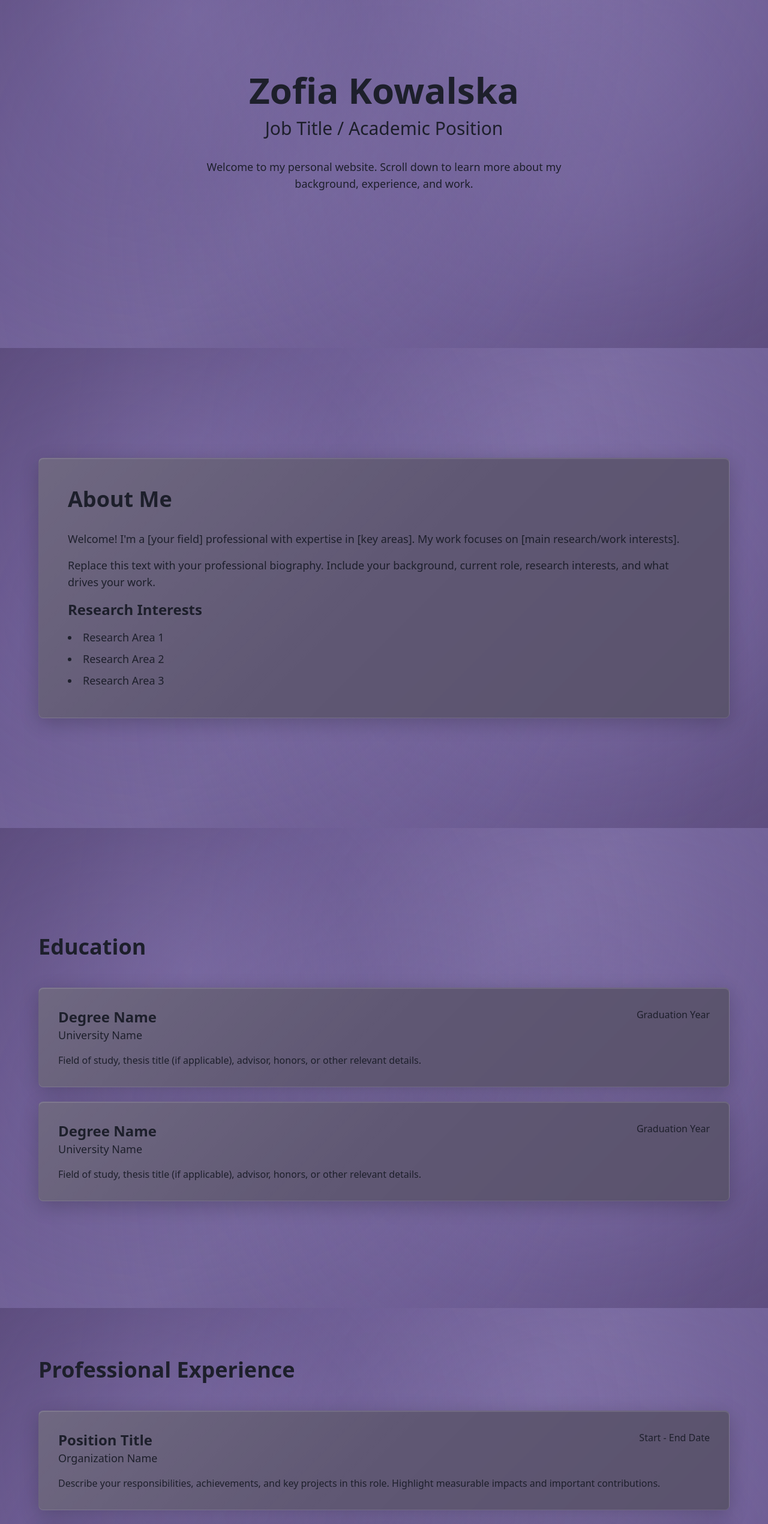
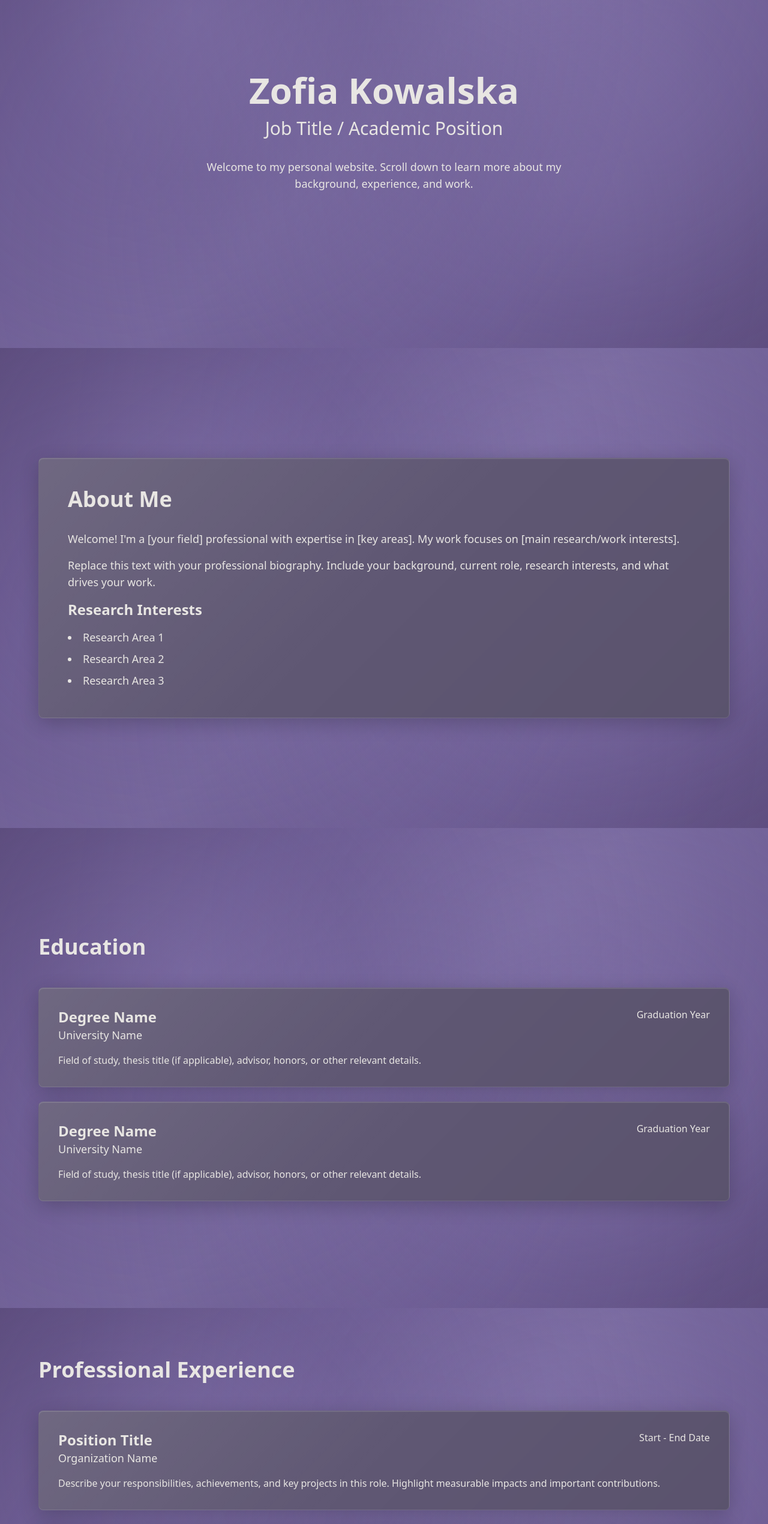
Before and after one commit to zofiakowalska/PersonalWeb, a React (Vite) app: page / in a window 1280 px wide. Shown: the part 220-2760 px from the top of the page at 60% size. Built offline with nearby package versions, Linux system fonts and the light colour scheme.

Commit message:
Remove box gradients, darken boxes for contrast, change text to grey/cream

```diff
--- a/src/App.jsx
+++ b/src/App.jsx
@@ -116,9 +116,9 @@ export default function PersonalWebsite() {
       {/* Home Section */}
       <section id="home" className="min-h-screen flex items-center justify-center px-6 pt-20">
         <div className="max-w-4xl mx-auto text-center">
-          <h1 className="text-5xl md:text-6xl font-bold mb-4" style={{ color: '#1d1f2b' }}>Zofia Kowalska</h1>
-          <p className="text-2xl md:text-3xl mb-8" style={{ color: '#1d1f2b' }}>Job Title / Academic Position</p>
-          <p className="text-lg max-w-2xl mx-auto" style={{ color: '#1d1f2b' }}>
+          <h1 className="text-5xl md:text-6xl font-bold mb-4" style={{ color: '#e8e6e3' }}>Zofia Kowalska</h1>
+          <p className="text-2xl md:text-3xl mb-8" style={{ color: '#e8e6e3' }}>Job Title / Academic Position</p>
+          <p className="text-lg max-w-2xl mx-auto" style={{ color: '#e8e6e3' }}>
             Welcome to my personal website. Scroll down to learn more about my background, experience, and work.
           </p>
         </div>
@@ -134,8 +134,8 @@ export default function PersonalWebsite() {
           boxShadow: '0 8px 32px 0 rgba(0, 0, 0, 0.2), inset 0 1px 1px 0 rgba(255, 255, 255, 0.15)',
           backgroundImage: 'linear-gradient(135deg, rgba(255, 255, 255, 0.1) 0%, transparent 50%, rgba(0, 0, 0, 0.05) 100%)'
         }}>
-            <h2 className="text-4xl font-bold mb-8" style={{ color: '#1d1f2b' }}>About Me</h2>
-            <div className="prose max-w-none space-y-4 text-lg" style={{ color: '#1d1f2b' }}>
+            <h2 className="text-4xl font-bold mb-8" style={{ color: '#e8e6e3' }}>About Me</h2>
+            <div className="prose max-w-none space-y-4 text-lg" style={{ color: '#e8e6e3' }}>
               <p>
                 Welcome! I'm a [your field] professional with expertise in [key areas].
                 My work focuses on [main research/work interests].
@@ -144,7 +144,7 @@ export default function PersonalWebsite() {
                 Replace this text with your professional biography. Include your background,
                 current role, research interests, and what drives your work.
               </p>
-              <h3 className="text-2xl font-semibold mt-8 mb-4" style={{ color: '#1d1f2b' }}>Research Interests</h3>
+              <h3 className="text-2xl font-semibold mt-8 mb-4" style={{ color: '#e8e6e3' }}>Research Interests</h3>
               <ul className="list-disc list-inside space-y-2">
                 <li>Research Area 1</li>
                 <li>Research Area 2</li>
@@ -158,7 +158,7 @@ export default function PersonalWebsite() {
       {/* Education Section */}
       <section id="education" className="min-h-screen flex items-center px-6 py-20">
         <div className="max-w-6xl mx-auto w-full">
-          <h2 className="text-4xl font-bold mb-12" style={{ color: '#1d1f2b' }}>Education</h2>
+          <h2 className="text-4xl font-bold mb-12" style={{ color: '#e8e6e3' }}>Education</h2>
           <div className="space-y-6">
             {[1, 2].map((i) => (
               <div key={i} className="rounded-lg shadow-md p-8 glass-box" style={{
@@ -170,12 +170,12 @@ export default function PersonalWebsite() {
         }}>
                 <div className="flex flex-col md:flex-row md:justify-between md:items-start gap-2 mb-4">
                   <div>
-                    <h3 className="text-2xl font-bold" style={{ color: '#1d1f2b' }}>Degree Name</h3>
-                    <p className="text-lg" style={{ color: '#1d1f2b' }}>University Name</p>
+                    <h3 className="text-2xl font-bold" style={{ color: '#e8e6e3' }}>Degree Name</h3>
+                    <p className="text-lg" style={{ color: '#e8e6e3' }}>University Name</p>
                   </div>
-                  <span className="font-medium" style={{ color: '#1d1f2b' }}>Graduation Year</span>
+                  <span className="font-medium" style={{ color: '#e8e6e3' }}>Graduation Year</span>
                 </div>
-                <p style={{ color: '#1d1f2b' }}>
+                <p style={{ color: '#e8e6e3' }}>
                   Field of study, thesis title (if applicable), advisor, honors, or other relevant details.
                 </p>
               </div>
@@ -187,7 +187,7 @@ export default function PersonalWebsite() {
       {/* Experience Section */}
       <section id="experience" className="min-h-screen flex items-center px-6 py-20">
         <div className="max-w-6xl mx-auto w-full">
-          <h2 className="text-4xl font-bold mb-12" style={{ color: '#1d1f2b' }}>Professional Experience</h2>
+          <h2 className="text-4xl font-bold mb-12" style={{ color: '#e8e6e3' }}>Professional Experience</h2>
           <div className="space-y-6">
             {[1, 2, 3].map((i) => (
               <div key={i} className="rounded-lg shadow-md p-8 glass-box" style={{
@@ -199,12 +199,12 @@ export default function PersonalWebsite() {
         }}>
                 <div className="flex flex-col md:flex-row md:justify-between md:items-start gap-2 mb-4">
                   <div>
-                    <h3 className="text-2xl font-bold" style={{ color: '#1d1f2b' }}>Position Title</h3>
-                    <p className="text-lg" style={{ color: '#1d1f2b' }}>Organization Name</p>
+                    <h3 className="text-2xl font-bold" style={{ color: '#e8e6e3' }}>Position Title</h3>
+                    <p className="text-lg" style={{ color: '#e8e6e3' }}>Organization Name</p>
                   </div>
-                  <span className="font-medium" style={{ color: '#1d1f2b' }}>Start - End Date</span>
+                  <span className="font-medium" style={{ color: '#e8e6e3' }}>Start - End Date</span>
                 </div>
-                <p style={{ color: '#1d1f2b' }}>
+                <p style={{ color: '#e8e6e3' }}>
                   Describe your responsibilities, achievements, and key projects in this role.
                   Highlight measurable impacts and important contributions.
                 </p>
@@ -217,7 +217,7 @@ export default function PersonalWebsite() {
       {/* Skills Section */}
       <section id="skills" className="min-h-screen flex items-center px-6 py-20">
         <div className="max-w-6xl mx-auto w-full">
-          <h2 className="text-4xl font-bold mb-12" style={{ color: '#1d1f2b' }}>Skills</h2>
+          <h2 className="text-4xl font-bold mb-12" style={{ color: '#e8e6e3' }}>Skills</h2>
           <div className="rounded-lg shadow-md p-8 glass-box" style={{
           backgroundColor: 'rgba(95, 87, 115, 1)',
           backdropFilter: 'blur(10px)',
@@ -228,8 +228,8 @@ export default function PersonalWebsite() {
             <div className="grid grid-cols-1 md:grid-cols-2 lg:grid-cols-3 gap-6">
               {['Skill Category 1', 'Skill Category 2', 'Skill Category 3'].map((category, i) => (
                 <div key={i}>
-                  <h3 className="text-xl font-semibold mb-3" style={{ color: '#1d1f2b' }}>{category}</h3>
-                  <ul className="space-y-2" style={{ color: '#1d1f2b' }}>
+                  <h3 className="text-xl font-semibold mb-3" style={{ color: '#e8e6e3' }}>{category}</h3>
+                  <ul className="space-y-2" style={{ color: '#e8e6e3' }}>
                     <li>• Skill 1</li>
                     <li>• Skill 2</li>
                     <li>• Skill 3</li>
@@ -244,7 +244,7 @@ export default function PersonalWebsite() {
       {/* Academic Works Section */}
       <section id="academic-works" className="min-h-screen flex items-center px-6 py-20">
         <div className="max-w-6xl mx-auto w-full">
-          <h2 className="text-4xl font-bold mb-12" style={{ color: '#1d1f2b' }}>Academic Works</h2>
+          <h2 className="text-4xl font-bold mb-12" style={{ color: '#e8e6e3' }}>Academic Works</h2>
           <div className="space-y-6">
             {[1, 2, 3].map((i) => (
               <div key={i} className="rounded-lg shadow-md p-8 glass-box" style={{
@@ -254,16 +254,16 @@ export default function PersonalWebsite() {
           boxShadow: '0 8px 32px 0 rgba(0, 0, 0, 0.2), inset 0 1px 1px 0 rgba(255, 255, 255, 0.15)',
           backgroundImage: 'linear-gradient(135deg, rgba(255, 255, 255, 0.1) 0%, transparent 50%, rgba(0, 0, 0, 0.05) 100%)'
         }}>
-                <h3 className="text-xl font-bold mb-2" style={{ color: '#1d1f2b' }}>
+                <h3 className="text-xl font-bold mb-2" style={{ color: '#e8e6e3' }}>
                   "Publication Title Goes Here"
                 </h3>
-                <p className="mb-3" style={{ color: '#1d1f2b' }}>
+                <p className="mb-3" style={{ color: '#e8e6e3' }}>
                   Author Names (Year). <em>Journal/Conference Name</em>, Volume(Issue), pages.
                 </p>
-                <p className="mb-4" style={{ color: '#1d1f2b' }}>
+                <p className="mb-4" style={{ color: '#e8e6e3' }}>
                   Brief description of the publication and its key findings or contributions.
                 </p>
-                <a href="#" className="font-medium" style={{ color: '#1d1f2b' }}
+                <a href="#" className="font-medium" style={{ color: '#e8e6e3' }}
                    onMouseEnter={(e) => e.currentTarget.style.color = '#938eb8'}
                    onMouseLeave={(e) => e.currentTarget.style.color = '#1d1f2b'}>
                   View Publication →
@@ -277,7 +277,7 @@ export default function PersonalWebsite() {
       {/* Leadership Initiatives Section */}
       <section id="leadership" className="min-h-screen flex items-center px-6 py-20">
         <div className="max-w-6xl mx-auto w-full">
-          <h2 className="text-4xl font-bold mb-12" style={{ color: '#1d1f2b' }}>Leadership Initiatives</h2>
+          <h2 className="text-4xl font-bold mb-12" style={{ color: '#e8e6e3' }}>Leadership Initiatives</h2>
           <div className="space-y-6">
             {[1, 2].map((i) => (
               <div key={i} className="rounded-lg shadow-md p-8 glass-box" style={{
@@ -289,12 +289,12 @@ export default function PersonalWebsite() {
         }}>
                 <div className="flex flex-col md:flex-row md:justify-between md:items-start gap-2 mb-4">
                   <div>
-                    <h3 className="text-2xl font-bold" style={{ color: '#1d1f2b' }}>Leadership Role / Initiative</h3>
-                    <p className="text-lg" style={{ color: '#1d1f2b' }}>Organization / Group</p>
+                    <h3 className="text-2xl font-bold" style={{ color: '#e8e6e3' }}>Leadership Role / Initiative</h3>
+                    <p className="text-lg" style={{ color: '#e8e6e3' }}>Organization / Group</p>
                   </div>
-                  <span className="font-medium" style={{ color: '#1d1f2b' }}>Date Range</span>
+                  <span className="font-medium" style={{ color: '#e8e6e3' }}>Date Range</span>
                 </div>
-                <p style={{ color: '#1d1f2b' }}>
+                <p style={{ color: '#e8e6e3' }}>
                   Describe your leadership role, initiatives you led, impact made, and key achievements.
                 </p>
               </div>
@@ -313,8 +313,8 @@ export default function PersonalWebsite() {
           boxShadow: '0 8px 32px 0 rgba(0, 0, 0, 0.2), inset 0 1px 1px 0 rgba(255, 255, 255, 0.15)',
           backgroundImage: 'linear-gradient(135deg, rgba(255, 255, 255, 0.1) 0%, transparent 50%, rgba(0, 0, 0, 0.05) 100%)'
         }}>
-            <h2 className="text-4xl font-bold mb-6" style={{ color: '#1d1f2b' }}>Curriculum Vitae</h2>
-            <p className="text-lg mb-8" style={{ color: '#1d1f2b' }}>
+            <h2 className="text-4xl font-bold mb-6" style={{ color: '#e8e6e3' }}>Curriculum Vitae</h2>
+            <p className="text-lg mb-8" style={{ color: '#e8e6e3' }}>
               Download my complete CV to view my full academic and professional background.
             </p>
             <a
@@ -340,17 +340,17 @@ export default function PersonalWebsite() {
           boxShadow: '0 8px 32px 0 rgba(0, 0, 0, 0.2), inset 0 1px 1px 0 rgba(255, 255, 255, 0.15)',
           backgroundImage: 'linear-gradient(135deg, rgba(255, 255, 255, 0.1) 0%, transparent 50%, rgba(0, 0, 0, 0.05) 100%)'
         }}>
-            <h2 className="text-4xl font-bold mb-8 text-center" style={{ color: '#1d1f2b' }}>Get In Touch</h2>
+            <h2 className="text-4xl font-bold mb-8 text-center" style={{ color: '#e8e6e3' }}>Get In Touch</h2>
             <div className="max-w-2xl mx-auto space-y-6">
               <div className="flex items-center gap-4 justify-center">
-                <Mail className="w-6 h-6" style={{ color: '#1d1f2b' }} />
-                <a href="mailto:your.email@example.com" className="text-lg transition" style={{ color: '#1d1f2b' }}
+                <Mail className="w-6 h-6" style={{ color: '#e8e6e3' }} />
+                <a href="mailto:your.email@example.com" className="text-lg transition" style={{ color: '#e8e6e3' }}
                    onMouseEnter={(e) => e.currentTarget.style.color = '#938eb8'}
                    onMouseLeave={(e) => e.currentTarget.style.color = '#1d1f2b'}>
                   your.email@example.com
                 </a>
               </div>
-              <p className="text-center mt-8" style={{ color: '#1d1f2b' }}>
+              <p className="text-center mt-8" style={{ color: '#e8e6e3' }}>
                 Feel free to reach out for collaborations, questions, or opportunities.
               </p>
             </div>
```
